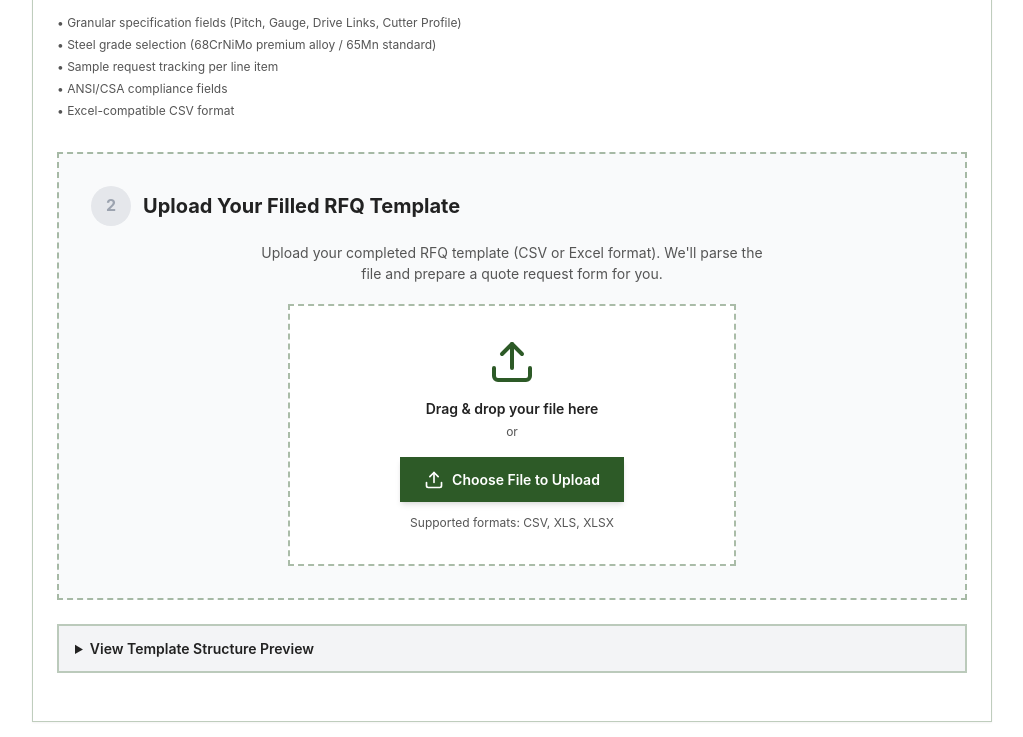
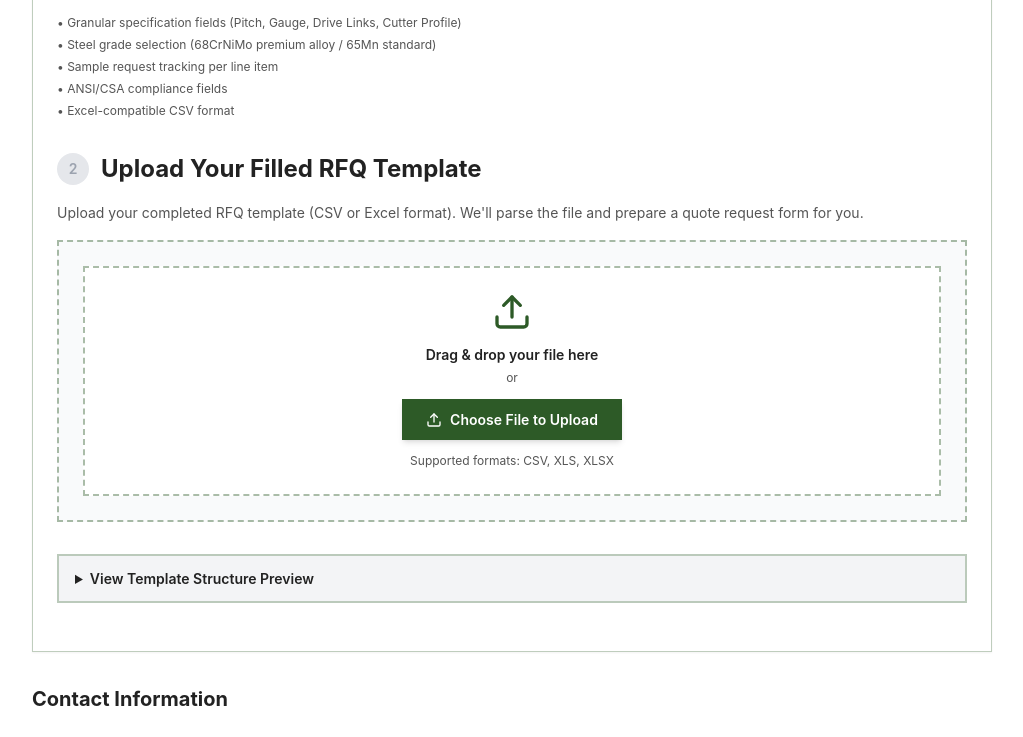
Before and after one commit to LoganOYoung/chainsaw-chain-supplier-borealgrit, a Next.js app: page /request-quote in a window 1280 px wide. Shown: the part 564-1301 px from the top of the page, without its empty margins (128-1151 px from the left). Built offline with nearby package versions, Linux system fonts and the light colour scheme.

Commit message:
Unify layout: make Upload section match Download section structure

```diff
--- a/app/request-quote/page.tsx
+++ b/app/request-quote/page.tsx
@@ -843,9 +843,24 @@ ${uploadedFile ? `\n--- Uploaded RFQ File: ${uploadedFile.name} ---\n${uploadedF
             </div>
           </div>
 
-          {/* Step 2: Upload Section - Enhanced with Drag & Drop */}
+          {/* Step 2: Upload Section */}
+          <div className="mb-8">
+            <div className="flex items-center gap-3 mb-4">
+              <div className={`w-8 h-8 rounded-full flex items-center justify-center font-semibold text-sm ${
+                currentStep >= 2 ? 'bg-forest-brand text-white' : 'bg-gray-200 text-gray-400'
+              }`}>
+                {currentStep > 2 ? <CheckCircle className="w-5 h-5" /> : '2'}
+              </div>
+              <h2 className="text-2xl font-bold text-text-main">Upload Your Filled RFQ Template</h2>
+            </div>
+
+            <p className="text-text-body text-sm mb-4 leading-relaxed">
+              Upload your completed RFQ template (CSV or Excel format). We'll parse the file and prepare a quote request form for you.
+            </p>
+
+            {/* Upload Area - Drag & Drop */}
             <div
-            className={`mb-6 p-8 border-2 rounded-none transition-all duration-300 ${
+              className={`mb-6 p-6 border-2 rounded-none transition-all duration-300 ${
                 currentStep >= 2
                   ? 'bg-green-50 border-green-400 shadow-md'
                   : 'bg-gray-50 border-dashed border-forest-brand/40 hover:border-forest-brand/60'
@@ -952,29 +967,15 @@ ${uploadedFile ? `\n--- Uploaded RFQ File: ${uploadedFile.name} ---\n${uploadedF
                 }
               }}
             >
-            <div className="flex items-center gap-3 mb-4">
-              <div className={`w-10 h-10 rounded-full flex items-center justify-center font-bold text-base transition-all ${
-                currentStep >= 2 ? 'bg-green-500 text-white shadow-lg' : 'bg-gray-200 text-gray-400'
-              }`}>
-                {currentStep > 2 ? <CheckCircle className="w-6 h-6" /> : '2'}
-              </div>
-              <h3 className="text-xl font-bold text-text-main">Upload Your Filled RFQ Template</h3>
-            </div>
-            <div className="flex flex-col items-center justify-center gap-5">
-              <p className="text-sm text-text-body text-center max-w-lg">
-                Upload your completed RFQ template (CSV or Excel format). We'll parse the file and prepare a quote request form for you.
-              </p>
-
-              {/* Drag & Drop Area */}
-              <div className="w-full max-w-md">
-                <div className="border-2 border-dashed border-forest-brand/40 rounded-none p-8 text-center bg-white hover:bg-gray-50 transition cursor-pointer"
+              <div className="flex flex-col items-center justify-center gap-4">
+                <div className="border-2 border-dashed border-forest-brand/40 rounded-none p-6 text-center bg-white hover:bg-gray-50 transition cursor-pointer w-full"
                   onClick={() => fileInputRef.current?.click()}
                 >
-                  <Upload className="w-12 h-12 text-forest-brand mx-auto mb-3" />
+                  <Upload className="w-10 h-10 text-forest-brand mx-auto mb-3" />
                   <p className="text-sm font-semibold text-text-main mb-1">
                     Drag & drop your file here
                   </p>
-                  <p className="text-xs text-text-body mb-4">or</p>
+                  <p className="text-xs text-text-body mb-3">or</p>
                   <input
                     ref={fileInputRef}
                     type="file"
@@ -985,16 +986,16 @@ ${uploadedFile ? `\n--- Uploaded RFQ File: ${uploadedFile.name} ---\n${uploadedF
                   />
                   <label
                     htmlFor="rfq-file-upload"
-                    className="inline-flex items-center gap-2 px-6 py-3 bg-forest-brand text-white font-semibold text-sm hover:bg-forest-brand/90 transition cursor-pointer rounded-none shadow-md hover:shadow-lg"
+                    className="inline-flex items-center gap-2 px-6 py-2.5 bg-forest-brand text-white font-semibold text-sm hover:bg-forest-brand/90 transition cursor-pointer rounded-none shadow-md hover:shadow-lg"
                   >
                     {isUploading ? (
                       <>
-                        <Loader2 className="w-5 h-5 animate-spin" />
+                        <Loader2 className="w-4 h-4 animate-spin" />
                         Processing...
                       </>
                     ) : (
                       <>
-                        <Upload className="w-5 h-5" />
+                        <Upload className="w-4 h-4" />
                         Choose File to Upload
                       </>
                     )}
@@ -1003,11 +1004,10 @@ ${uploadedFile ? `\n--- Uploaded RFQ File: ${uploadedFile.name} ---\n${uploadedF
                     Supported formats: CSV, XLS, XLSX
                   </p>
                 </div>
-              </div>
 
                 {/* Uploaded File Card */}
                 {uploadedFile && (
-                <div className="w-full max-w-md bg-white border-2 border-green-400 rounded-none p-4 shadow-md">
+                  <div className="w-full bg-white border-2 border-green-400 rounded-none p-4 shadow-md">
                     <div className="flex items-start justify-between gap-3">
                       <div className="flex items-start gap-3 flex-1">
                         <div className="flex-shrink-0 w-10 h-10 bg-green-100 rounded-none flex items-center justify-center">
@@ -1042,6 +1042,7 @@ ${uploadedFile ? `\n--- Uploaded RFQ File: ${uploadedFile.name} ---\n${uploadedF
                     </div>
                   </div>
                 )}
+              </div>
             </div>
           </div>
 
```
Lines whose indentation alone changed are shown as unchanged.
